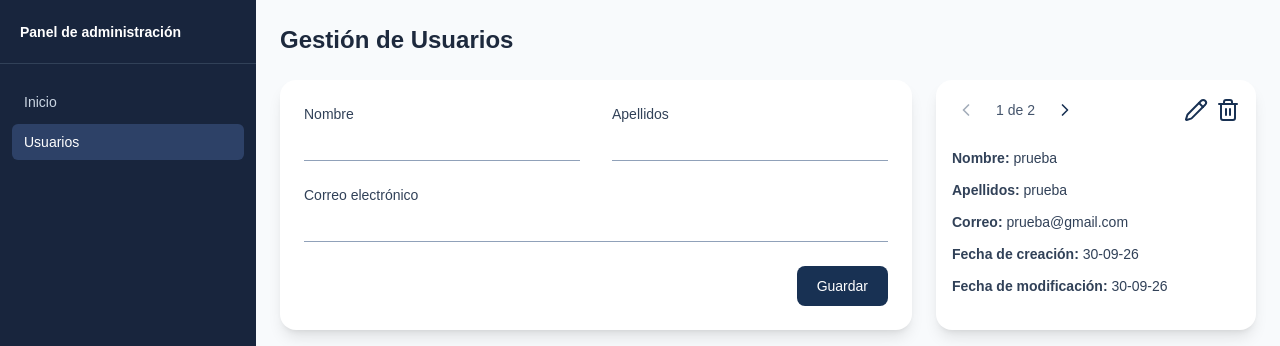
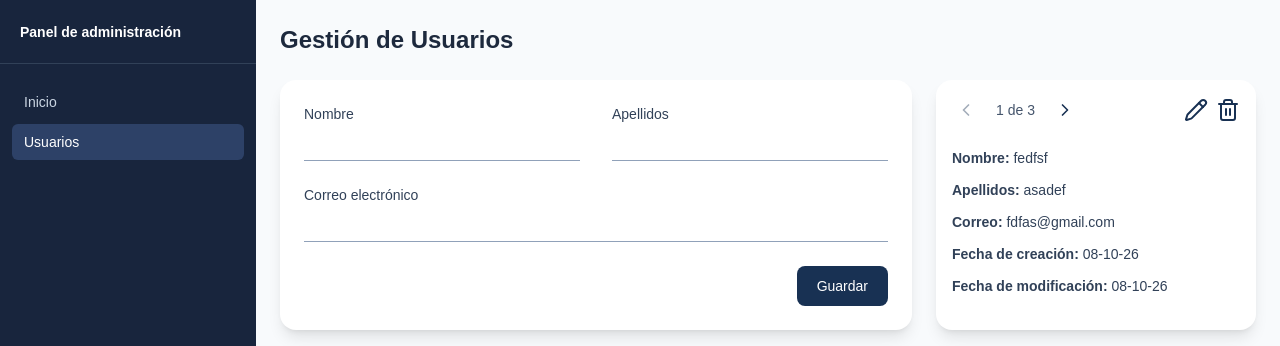
Before and after one commit to AinhoaMaya/proyecto-nextjs, a Next.js app: page /admin/users in a window 1280 px wide. Shown: the top 346 px of the page. Built offline with nearby package versions, Linux system fonts and the light colour scheme.

Commit message:
Se añade la posibilidad de consultar los datos por consola

```diff
--- a/components/login/LoginComponent.tsx
+++ b/components/login/LoginComponent.tsx
@@ -13,7 +13,7 @@ type LoginProps = {
 
 export default function LoginComponent() {
 // {onEnviarPassword, onRecoverPassword}: LoginProps
-  let title = 'Go Kart'
+  const title = 'Go Kart'
 
   return (
     <section className="w-150 rounded-2xl bg-white p-6 shadow-lg">
--- a/components/users/FormUsers.tsx
+++ b/components/users/FormUsers.tsx
@@ -34,6 +34,7 @@ export default function FormUsers({ editUser, onUserCreated, onUserUpdated, onCa
           }
 
           const user = await response.json();
+          console.log("Usuario guardado:", user);
           editUser ? onUserUpdated(user) : onUserCreated(user);
         }}
         className="flex flex-col gap-6"
--- a/data/users.json
+++ b/data/users.json
@@ -14,5 +14,13 @@
     "email": "prueba@gmail.com",
     "createdAt": "2026-09-30T11:15:42.185Z",
     "updatedAt": "2026-09-30T11:15:42.185Z"
+  },
+  {
+    "id": 3,
+    "name": "fedfsf",
+    "lastname": "asadef",
+    "email": "fdfas@gmail.com",
+    "createdAt": "2026-10-08T17:50:39.129Z",
+    "updatedAt": "2026-10-08T17:50:39.129Z"
   }
 ]
```
